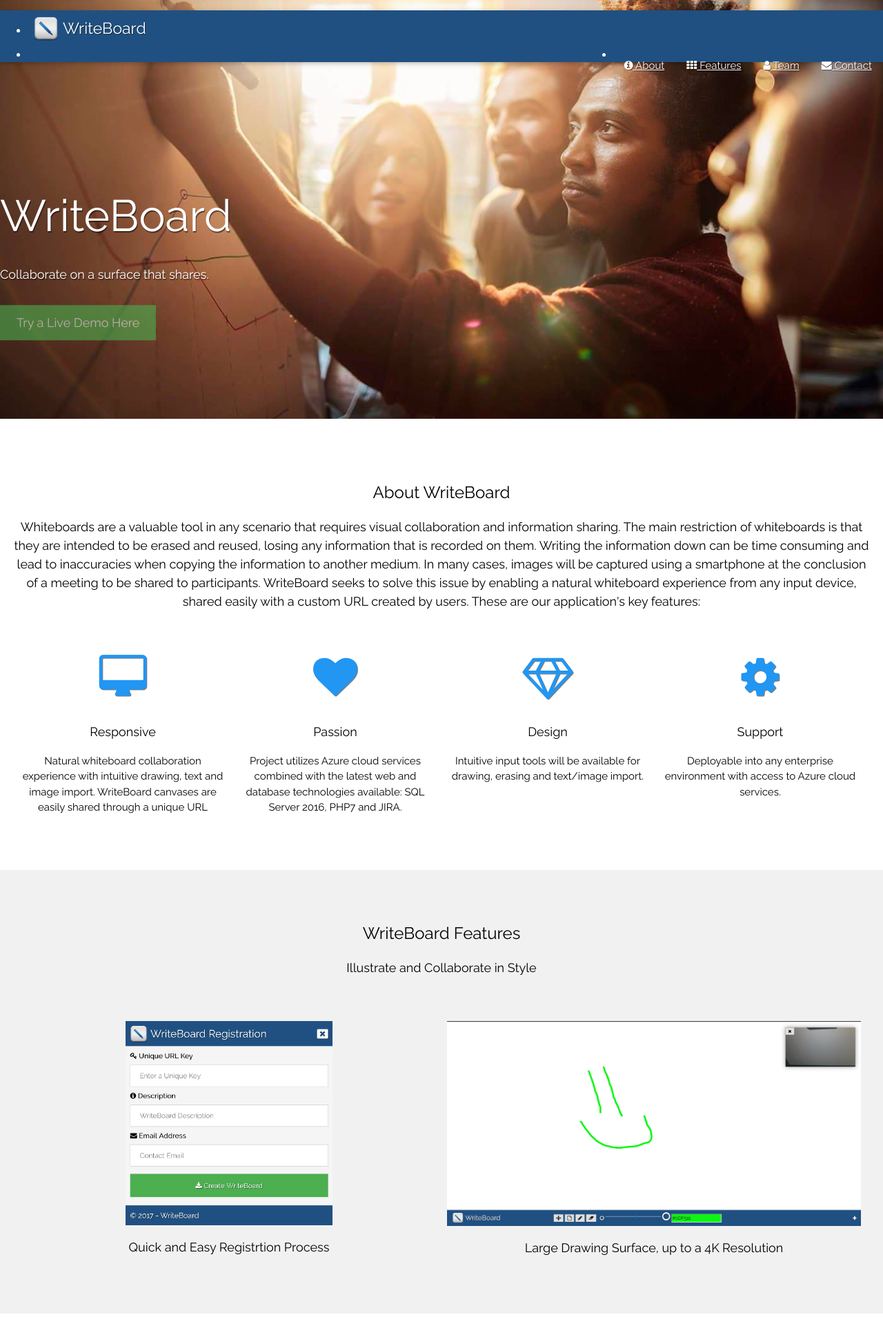
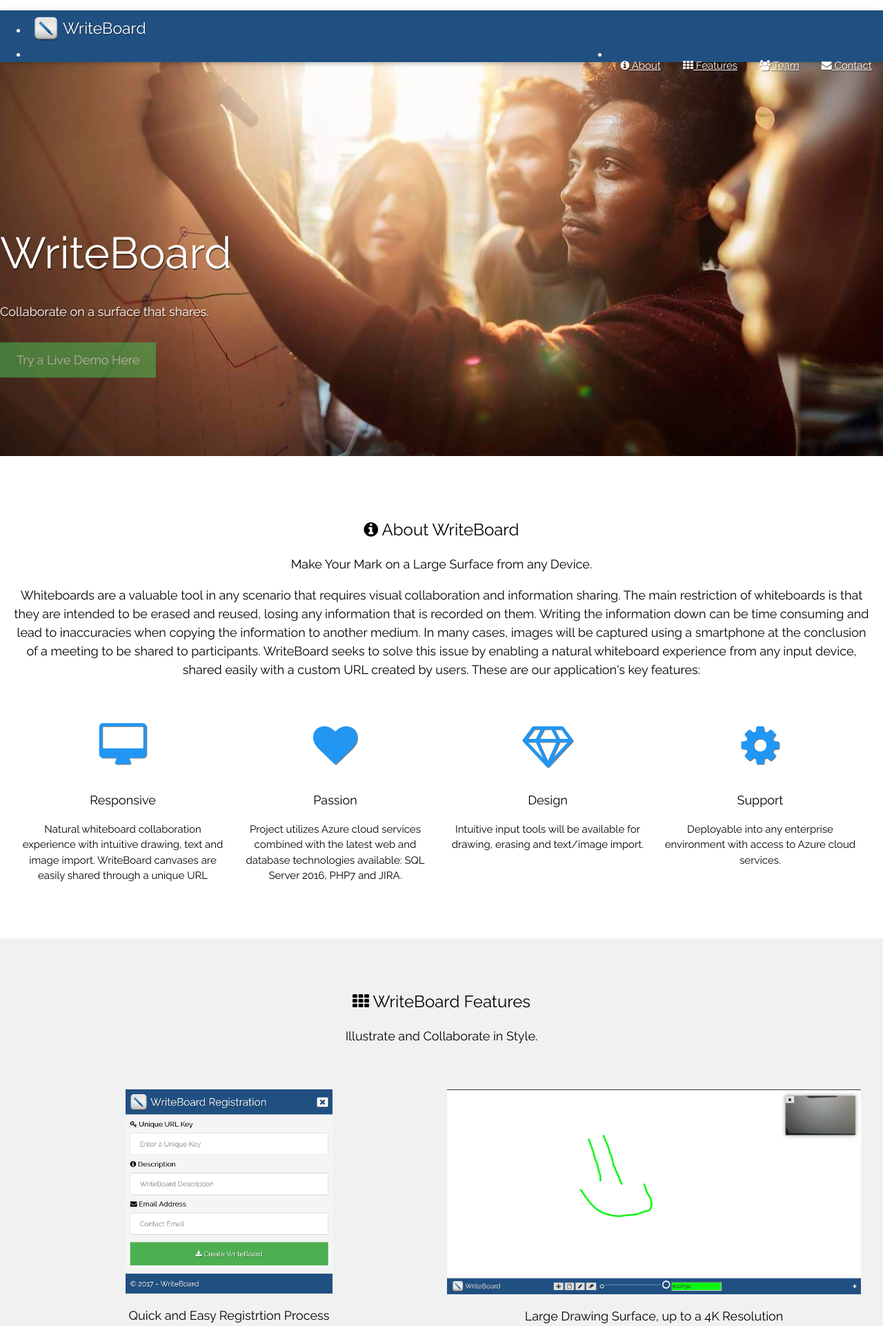
Before and after one commit to ITC4840-WG2/writeboard.spotlight, an ASP.NET Core app: page /External in a window 1280 px wide. Shown: the top 1922 px of the page at 69% size. Run offline with ASP.NET Core 8, Linux system fonts and the light colour scheme; the project's own start-up code is not run, and a stand-in starts its controllers and pages; some libraries are stand-ins or nearby versions.

Commit message:
Add icons to the individual section headers, small subtitle sayings in each section, other small tweaks to content

```diff
--- a/src/writeboard.ext/Views/External/Index.cshtml
+++ b/src/writeboard.ext/Views/External/Index.cshtml
@@ -2,7 +2,7 @@
     ViewData["Title"] = "WriteBoard";
 }
 <!-- Header with full-height image -->
-<header class="bgimg-1 w3-display-container" id="home">
+<header id="wb-header" class="w3-display-container" id="home">
     <div class="w3-display-left w3-padding-xxlarge">
         <span class="wb-header-logo w3-jumbo w3-hide-small">WriteBoard</span><br>
         <span class="wb-header-logo w3-xxlarge w3-hide-large w3-hide-medium">WriteBoard</span><br>
@@ -16,7 +16,8 @@
 </header>
 <!-- About Section -->
 <div class="w3-container w3-padding-64" id="about">
-    <h3 class="w3-center">About WriteBoard</h3>
+    <h3 class="w3-center"><i class="fa fa-info-circle"></i> About WriteBoard</h3>
+    <p class="w3-center w3-large">Make Your Mark on a Large Surface from any Device.</p>
     <p class="w3-center w3-large">
         Whiteboards are a valuable tool in any scenario that requires visual collaboration and information sharing. The main restriction of whiteboards is that they are intended to be erased and reused, losing any information that is recorded on them. Writing the information down can be time consuming and lead to inaccuracies when copying the information to another medium. In many cases, images will be captured using a smartphone at the conclusion of a meeting to be shared to participants. WriteBoard seeks to solve this issue by enabling a natural whiteboard experience from any input device, shared easily with a custom URL created by users. These are our application's key features:
     </p>
@@ -45,8 +46,8 @@
 </div>
 
  <div class="w3-container w3-padding-64 w3-light-grey" id="features">
-    <h3 class="w3-center">WriteBoard Features</h3>
-    <p class="w3-center w3-large">Illustrate and Collaborate in Style</p>
+    <h3 class="w3-center"><i class="fa fa-th"></i> WriteBoard Features</h3>
+    <p class="w3-center w3-large">Illustrate and Collaborate in Style.</p>
     <div class="w3-row-padding w3-center" style="margin-top:64px">
         <div class="w3-half">
             <img src="~/images/123.png" style="width:50%" onclick="onClick(this)" class="w3-hover-opacity">
@@ -90,7 +91,7 @@
 
 <!-- Team Section -->
 <div class="w3-container w3-light-grey w3-padding-64" id="team">
-    <h3 class="w3-center">WriteBoard Team</h3>
+    <h3 class="w3-center"><i class="fa fa-group"></i> WriteBoard Team</h3>
     <p class="w3-center w3-large">Drawn to Perfection, Nothing Less.</p>
     <div class="w3-row-padding w3-grayscale" style="margin-top:64px">
         <div class="w3-col l3 m6 w3-margin-bottom">
@@ -142,7 +143,7 @@
 
 <!-- Contact Section -->
 <div class="w3-container w3-padding-64" id="contact">
-    <h3 class="w3-center">Contact Us</h3>
+    <h3 class="w3-center"><i class="fa fa-envelope"></i> Contact Us</h3>
     <p class="w3-center w3-large">Lets get in touch.</p>
     <div class="w3-row-padding" style="margin-top:64px">
         <div class="w3-half">
--- a/src/writeboard.ext/Views/Shared/_Layout.cshtml
+++ b/src/writeboard.ext/Views/Shared/_Layout.cshtml
@@ -36,7 +36,7 @@
             <li class="w3-right w3-hide-small">
                 <a href="#about"><i class="fa fa-info-circle"></i> About</a>
                 <a href="#features"><i class="fa fa-th"></i> Features</a>
-                <a href="#team"><i class="fa fa-user"></i> Team</a>
+                <a href="#team"><i class="fa fa-group"></i> Team</a>
                 <a href="#contact"><i class="fa fa-envelope"></i> Contact</a>
             </li>
             <!-- Hide right-floated links on small screens and replace them with a menu icon -->
--- a/src/writeboard.ext/wwwroot/css/site.css
+++ b/src/writeboard.ext/wwwroot/css/site.css
@@ -3,12 +3,13 @@
 		height: 100% !important;
 }
 /* Full height image header */
-.bgimg-1 {
+#wb-header {
     background-position: center;
     background-size: cover;
     background-image: url("/images/cover_header.jpg");
     min-height: 100%;
     padding-top: 25%;
+    margin-top: 54px;
 }
 
 #wb-brand {
```
